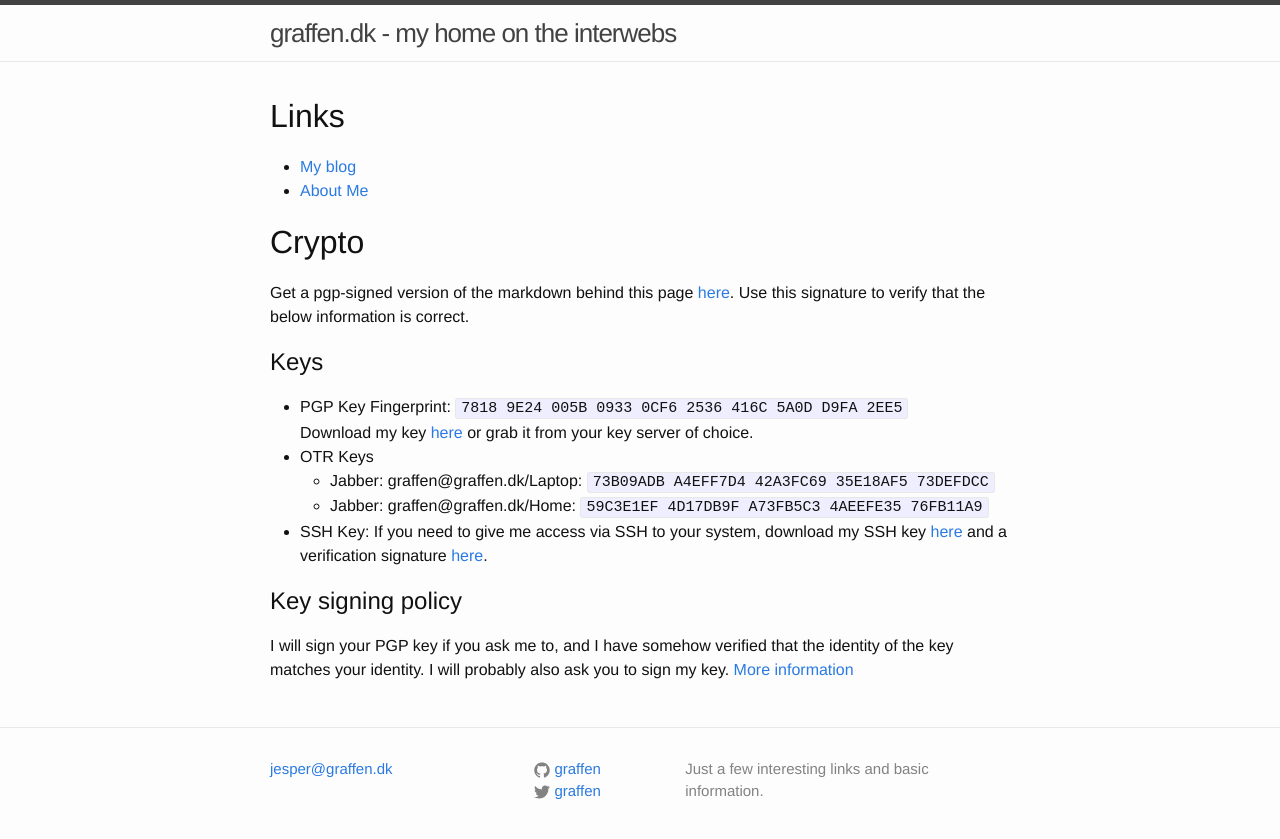
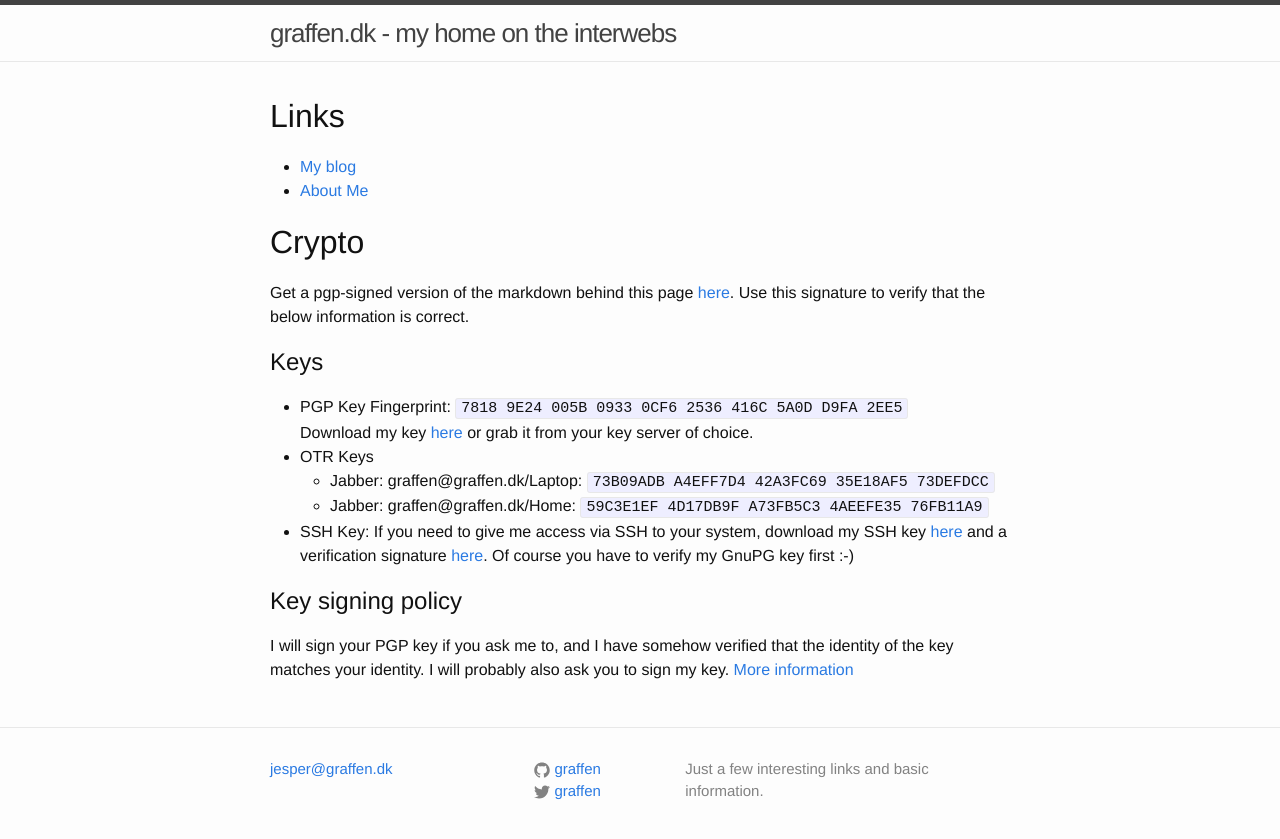
Before and after one commit to graffen/graffen.github.io, a Jekyll site: the page built from index.md, in a window 1280 px wide. Shown: the top 839 px of the page. Built offline with Jekyll 4.4.1, drawn with Linux system fonts in a browser that asks for light colours.

Commit message:
Add text

```diff
--- a/index.md
+++ b/index.md
@@ -17,7 +17,7 @@ Download my key [here](graffen.asc) or grab it from your key server of choice.
 * OTR Keys
   * Jabber: graffen@graffen.dk/Laptop: `73B09ADB A4EFF7D4 42A3FC69 35E18AF5 73DEFDCC`
   * Jabber: graffen@graffen.dk/Home: `59C3E1EF 4D17DB9F A73FB5C3 4AEEFE35 76FB11A9`
-* SSH Key: If you need to give me access via SSH to your system, download my SSH key [here](graffen-ssh-key.txt) and a verification signature [here](graffen-ssh-key.txt.asc).
+* SSH Key: If you need to give me access via SSH to your system, download my SSH key [here](graffen-ssh-key.txt) and a verification signature [here](graffen-ssh-key.txt.asc). Of course you have to verify my GnuPG key first :-)
 
 ## Key signing policy
 I will sign your PGP key if you ask me to, and I have somehow verified that the identity of the key matches your
```
